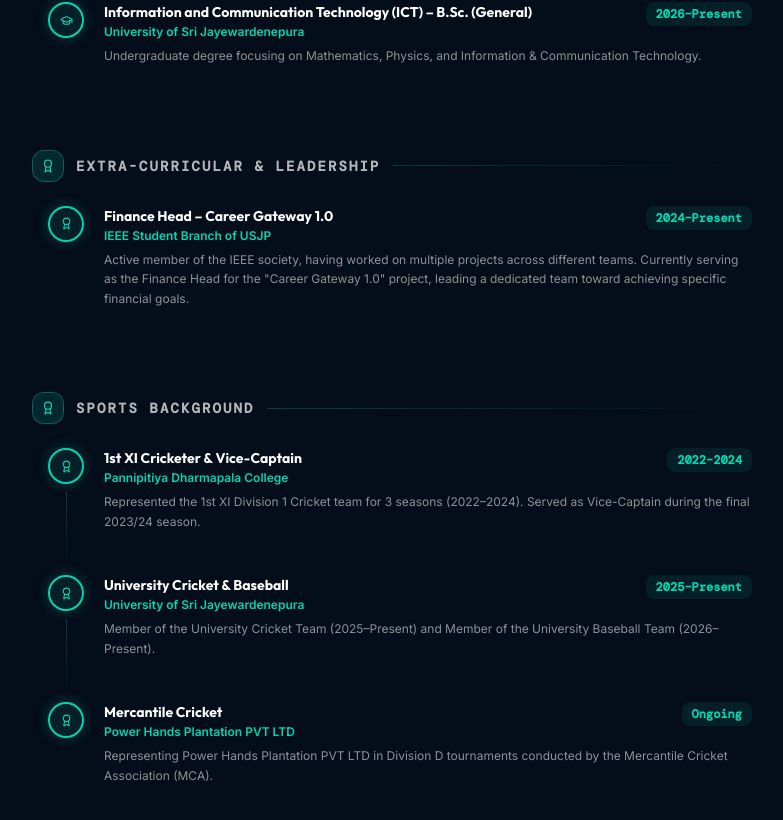
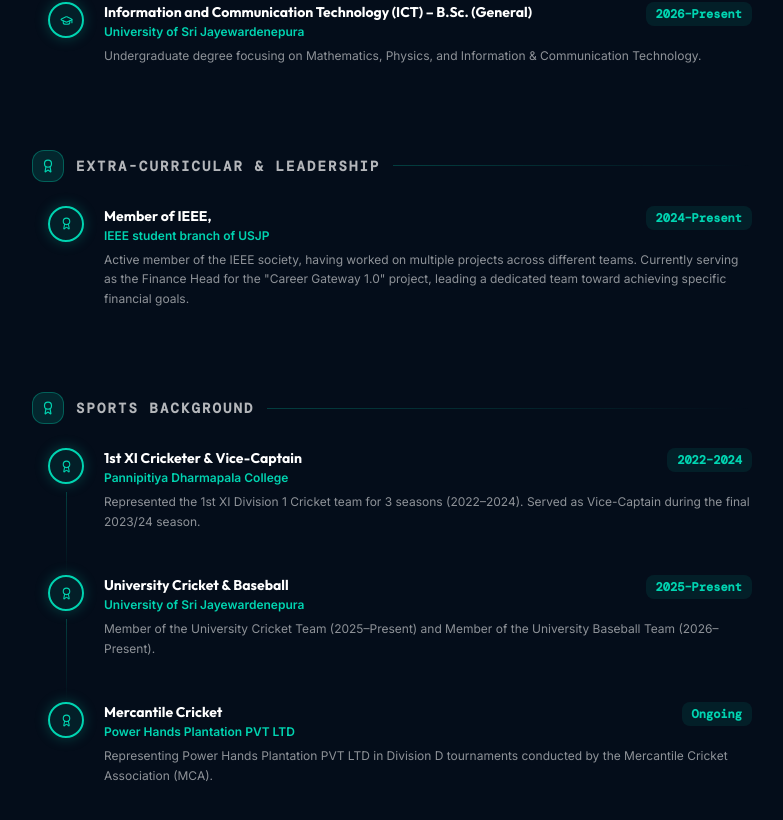
Before and after one commit to ravinducolambage-hue/portfolio-01, a React (Vite) app: page / in a window 1280 px wide. Shown: the part 3414-4234 px from the top of the page, without its empty margins (248-1031 px from the left). Built offline with nearby package versions, Linux system fonts and the light colour scheme; a web font is replaced by a local one.

Commit message:
updtaed the experience section

```diff
--- a/src/app/App.tsx
+++ b/src/app/App.tsx
@@ -244,8 +244,8 @@
     entries: [
       {
         year: "2024–Present",
-        role: "Finance Head – Career Gateway 1.0",
-        org: "IEEE Student Branch of USJP",
+        role: "Member of IEEE,",
+        org: "IEEE student branch of USJP",
         type: "award",
         desc: "Active member of the IEEE society, having worked on multiple projects across different teams. Currently serving as the Finance Head for the \"Career Gateway 1.0\" project, leading a dedicated team toward achieving specific financial goals.",
       },
```
